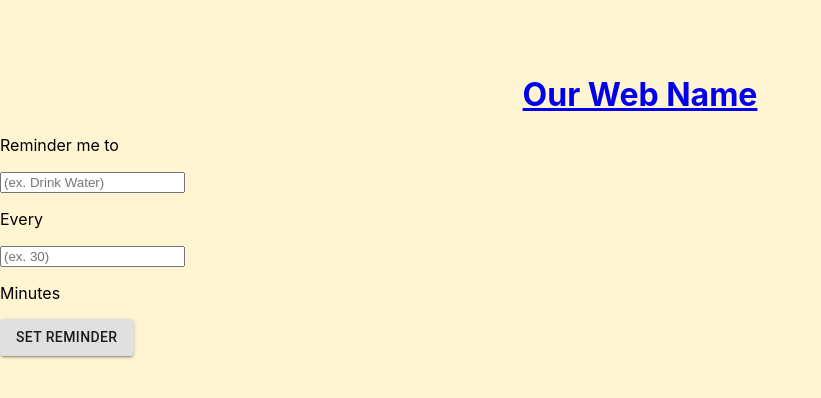
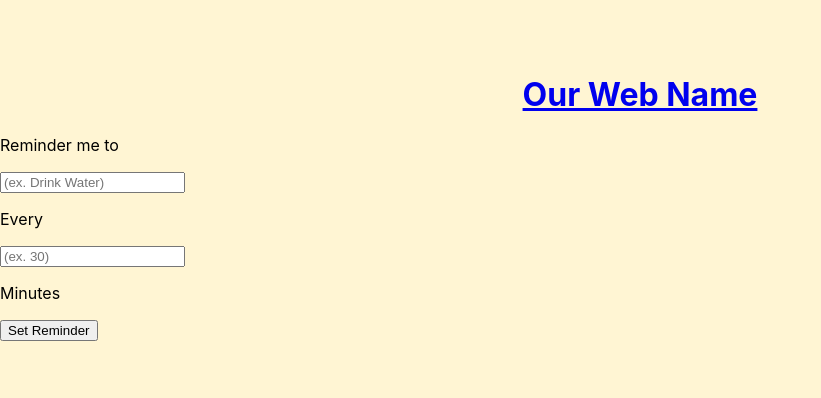
Before and after one commit to Olivia-Chen-Xu/PostureFy, a React (Create React App) app: page /reminder in a window 1280 px wide. Shown: the top 398 px of the page, without its empty margins (0-821 px from the left). Built offline with nearby package versions, Linux system fonts and the light colour scheme.

Commit message:
reminder form working

```diff
--- a/src/components/Reminder/Reducer.js
+++ b/src/components/Reminder/Reducer.js
@@ -5,7 +5,7 @@ export const reminderReducer = (state, action) => {
     case 'ADD_REMINDER':
       return [...state, {
         toDo: action.reminder.toDo,
-        frequency: action.reminder.frequency.parseInt(),
+        frequency: Number.parseInt(action.reminder.frequency),
         modifiedTime: action.reminder.modifiedTime,
         id: uuid()}
       ];
--- a/src/components/Reminder/ReminderForm.js
+++ b/src/components/Reminder/ReminderForm.js
@@ -19,11 +19,13 @@ const ReminderForm = () => {
 
     const handleSubmit = async(e) => {
         e.preventDefault();
-        if (currentId === 0){
+        if (!currentId){
             console.log({...formData, modifiedTime: Date.now()})
             dispatch({ type: 'ADD_REMINDER', reminder: {...formData, modifiedTime: Date.now()}})
             clear()
         } else {
+            console.log({...formData, modifiedTime: Date.now()})
+            console.log(currentId)
             dispatch({ type: 'UPDATE_REMINDER', reminder: {...formData, modifiedTime: Date.now()}})
             clear()
         }
@@ -39,7 +41,7 @@ const ReminderForm = () => {
                 <input type="text" placeholder="(ex. 30)" value={formData.frequency}
                 onChange={(e) => setFormData({...formData, frequency: e.target.value})} required />
                 <p>Minutes</p>
-                <Button onClick={handleSubmit} variant="contained" type="submit">Set Reminder</Button>
+                <input type="submit" value="Set Reminder" />
             </form>
         </div>
     );
```
